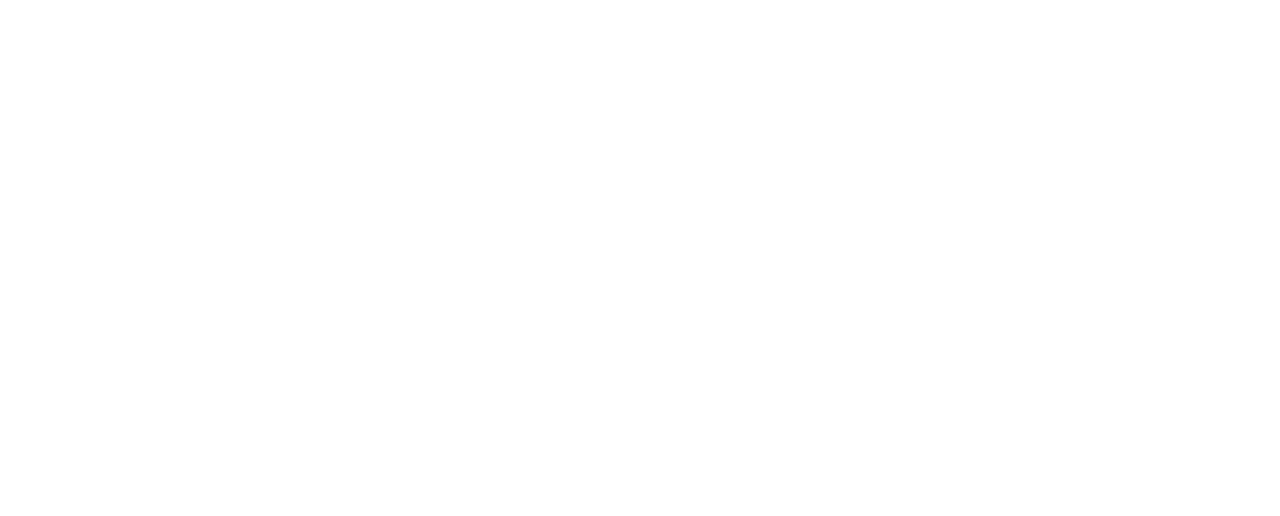
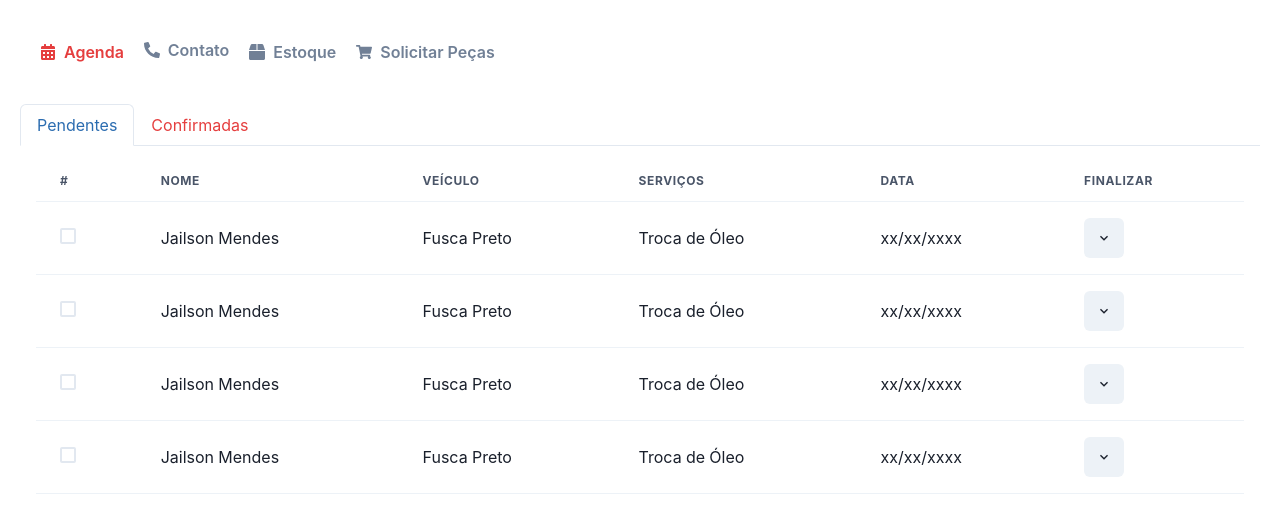
Before and after one commit to netow2005/Projeto-PI-5, a React (Vite) app: page /agendamento in a window 1280 px wide. Before the commit this address had no page. Shown: the top 516 px of the page. Built offline with nearby package versions, Linux system fonts and the light colour scheme.

Commit message:
Criando componente Navbar, e adicionando navegação entre páginas

```diff
--- a/src/Clientes/Empresa/Agendamento/index.jsx
+++ b/src/Clientes/Empresa/Agendamento/index.jsx
@@ -1,32 +1,18 @@
 import React from "react";
-import {ChakraProvider, Box, Flex, Button, Tabs, TabList, TabPanels, Tab, TabPanel, Table, Thead, Tbody, Tr, Th, Td, Checkbox, Icon, IconButton, Menu, MenuButton, MenuList, MenuItem,
+import {ChakraProvider, Box, Tabs, TabList, TabPanels, Tab, TabPanel, Table, Thead, Tbody, Tr, Th, Td, Checkbox, IconButton, Menu, MenuButton, MenuList, MenuItem,
   } from "@chakra-ui/react";
-  import { FaCalendarAlt, FaPhoneAlt, FaBox, FaShoppingCart } from "react-icons/fa";
+  import NavBar from "../../../components/navbar";
   import { ChevronDownIcon } from "@chakra-ui/icons";
 
 function Agendamento() {
     return (
         <ChakraProvider>
           <Box p={5}>
-            {/* Barra de navegação */}
-            <Flex justify="space-between" mb={5}>
-              <Flex gap={5}>
-                <Button variant="link" leftIcon={<FaCalendarAlt />} colorScheme="red">
-                  Agenda
-                </Button>
-                <Button variant="link" leftIcon={<FaPhoneAlt />}>
-                  Contato
-                </Button>
-                <Button variant="link" leftIcon={<FaBox />}>
-                  Estoque
-                </Button>
-                <Button variant="link" leftIcon={<FaShoppingCart />}>
-                  Solicitar Peças
-                </Button>
-              </Flex>
-            </Flex>
+
+            <NavBar/>
 
             {/* Tabs */}
+
             <Tabs variant="enclosed">
               <TabList>
                 <Tab>Pendentes</Tab>
--- a/src/Clientes/Empresa/Cadastro/index.jsx
+++ b/src/Clientes/Empresa/Cadastro/index.jsx
@@ -1,4 +1,5 @@
 import { useState } from 'react';
+import { Link } from "react-router-dom";
 import { Input, FormControl, FormLabel, Button, Heading, Grid, Box, Image, VStack } from '@chakra-ui/react';
 import imgCadastro from "/src/imagens/img-cadastro.png";
 
@@ -53,6 +54,7 @@
         p={8}
         height="100vh"
       >
+
         <VStack spacing={6} maxW="400px" width="100%">
           <Heading as="h2" size="lg" color="#FA6565" textAlign="center">
             Cadastre-se
@@ -167,10 +169,11 @@
                 variant="unstyled"
               />
             </FormControl>
-
+            <Link to="/login">
             <Button type="submit" colorScheme="red" width="100%" borderRadius="lg" size={'md'}>
               Cadastre-se
             </Button>
+            </Link>
           </form>
         </VStack>
       </Box>
--- /dev/null
+++ b/src/components/navbar.jsx
@@ -0,0 +1,32 @@
+import React from "react";
+import { Link } from "react-router-dom";
+import { Box, Flex, Button } from "@chakra-ui/react";
+import { FaCalendarAlt, FaPhoneAlt, FaBox, FaShoppingCart } from "react-icons/fa";
+
+function NavBar() {
+  return (
+    <Box p={5}>
+      <Flex justify="space-between" mb={5}>
+        <Flex gap={5}>
+
+          <Button variant="link" leftIcon={<FaCalendarAlt />} colorScheme="red">
+            Agenda
+          </Button>
+          <Link to="/contato">
+          <Button variant="link" leftIcon={<FaPhoneAlt />}>
+            Contato
+          </Button>
+          </Link>
+          <Button variant="link" leftIcon={<FaBox />}>
+            Estoque
+          </Button>
+          <Button variant="link" leftIcon={<FaShoppingCart />}>
+            Solicitar Peças
+          </Button>
+        </Flex>
+      </Flex>
+    </Box>
+  );
+}
+
+export default NavBar;
--- a/src/routes/routes.jsx
+++ b/src/routes/routes.jsx
@@ -9,9 +9,9 @@
   return (
     <BrowserRouter>
       <Routes>
-        <Route path="/cadastro" element={<Cadastro />} />
-        <Route path="/" element={<Login />} />
-        <Route path="/gendamento" element={<Agendamento />} />
+        <Route path="/" element={<Cadastro />} />
+        <Route path="/login" element={<Login />} />
+        <Route path="/agendamento" element={<Agendamento />} />
         <Route path="/contato" element={<Contato />} />
         </Routes>
         </BrowserRouter>
```
